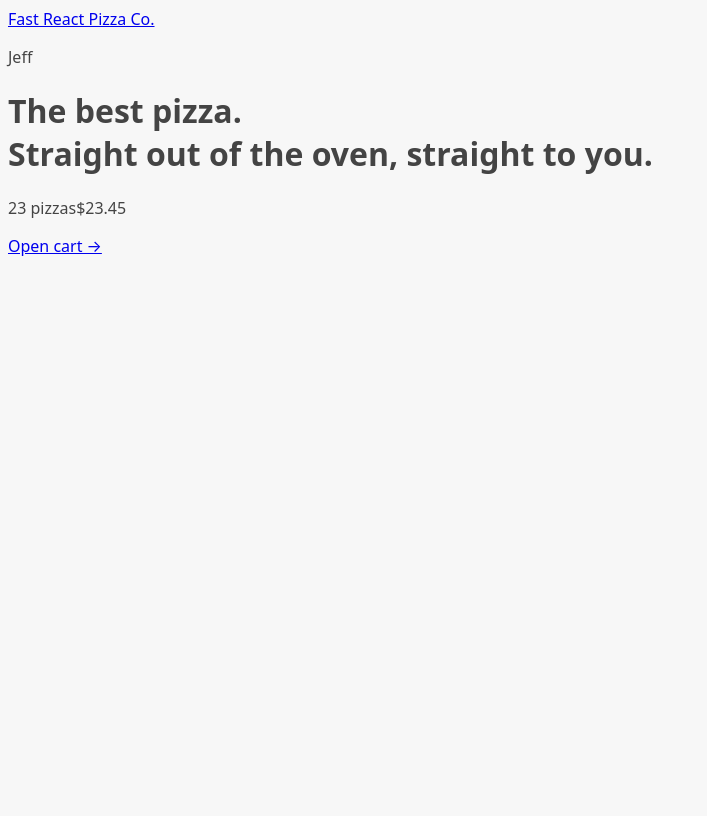
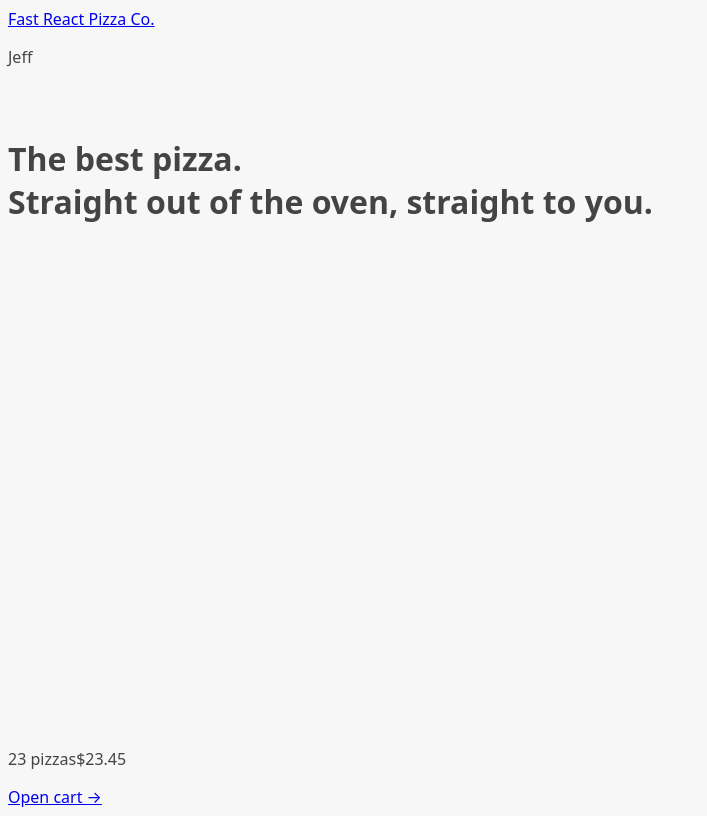
Before and after one commit to fengbanjiazhu/React-vite-pizza, a React (Vite) app: page / in a window 1280 px wide. Shown: the whole page, without its empty margins (0-707 px from the left). Built offline with nearby package versions, Linux system fonts and the light colour scheme.

Commit message:
render loading spinner with useNavigation hook

```diff
--- a/src/features/menu/Menu.jsx
+++ b/src/features/menu/Menu.jsx
@@ -4,7 +4,6 @@
 
 function Menu() {
   const menu = useLoaderData();
-  console.log(menu);
 
   return (
     <ul>
--- a/src/ui/AppLayout.jsx
+++ b/src/ui/AppLayout.jsx
@@ -1,10 +1,15 @@
 import Header from "./Header";
 import CartOverview from "../features/cart/CartOverview";
-import { Outlet } from "react-router-dom";
+import { Outlet, useNavigation } from "react-router-dom";
+import Loader from "./Loader";
 
 function AppLayout() {
+  const navigation = useNavigation();
+  const isLoading = navigation.state === "loading";
+
   return (
-    <div>
+    <div className="layout">
+      {isLoading && <Loader />}
       <Header></Header>
 
       <main>
--- /dev/null
+++ b/src/ui/Loader.jsx
@@ -0,0 +1,7 @@
+import React from "react";
+
+function Loader() {
+  return <div className="loader"></div>;
+}
+
+export default Loader;
```
